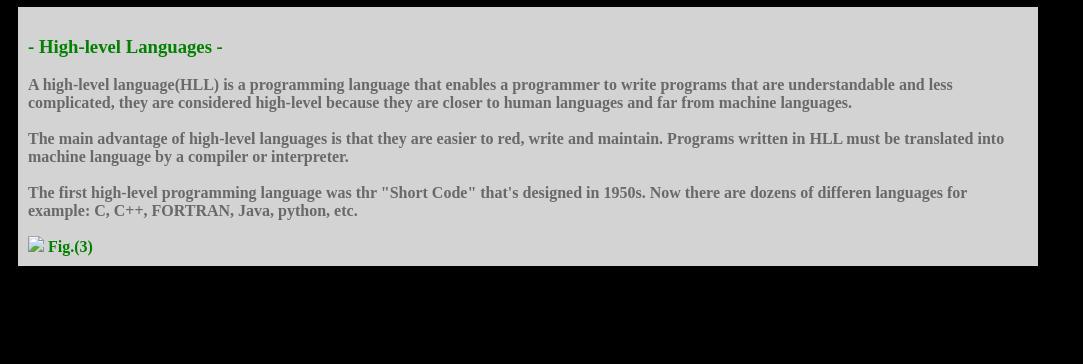
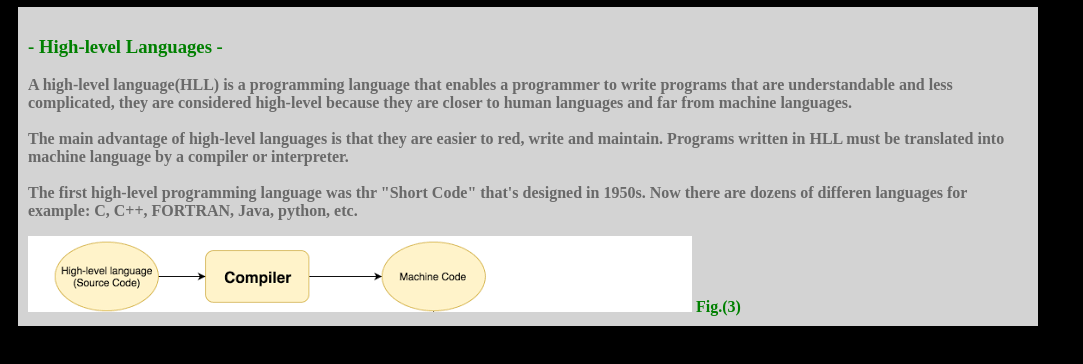
Before and after one commit to omarnahmad/programming-languages-report, a plain HTML site: page page3.html in a window 1280 px wide. Shown: the part 134-498 px from the top of the page, without its empty margins (0-1083 px from the left). Drawn offline with Linux system fonts and the light colour scheme.

Commit message:
Update page3.html

```diff
--- a/page3.html
+++ b/page3.html
@@ -33,7 +33,7 @@
 			language by a compiler or interpreter.
 			<br><br> The first high-level programming language was thr "Short Code" that's designed in 1950s. Now there are dozens of differen languages for example: C, C++, FORTRAN, Java, python, etc.
 			</p>
-			<img src="images/image3.png"><span> Fig.(3)</span>
+			<img src="image3.png"><span> Fig.(3)</span>
 		</div>
 	</body>
 
```
